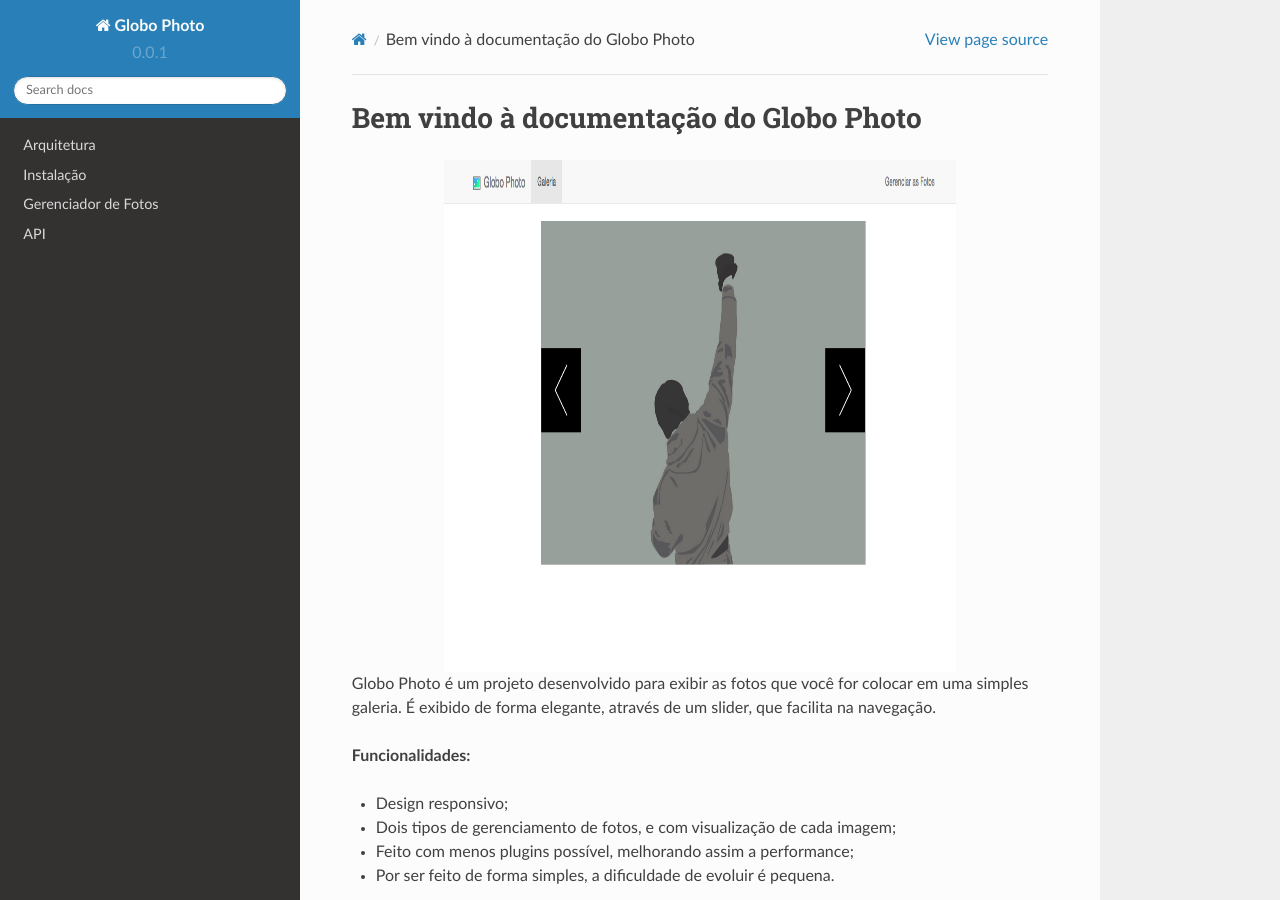
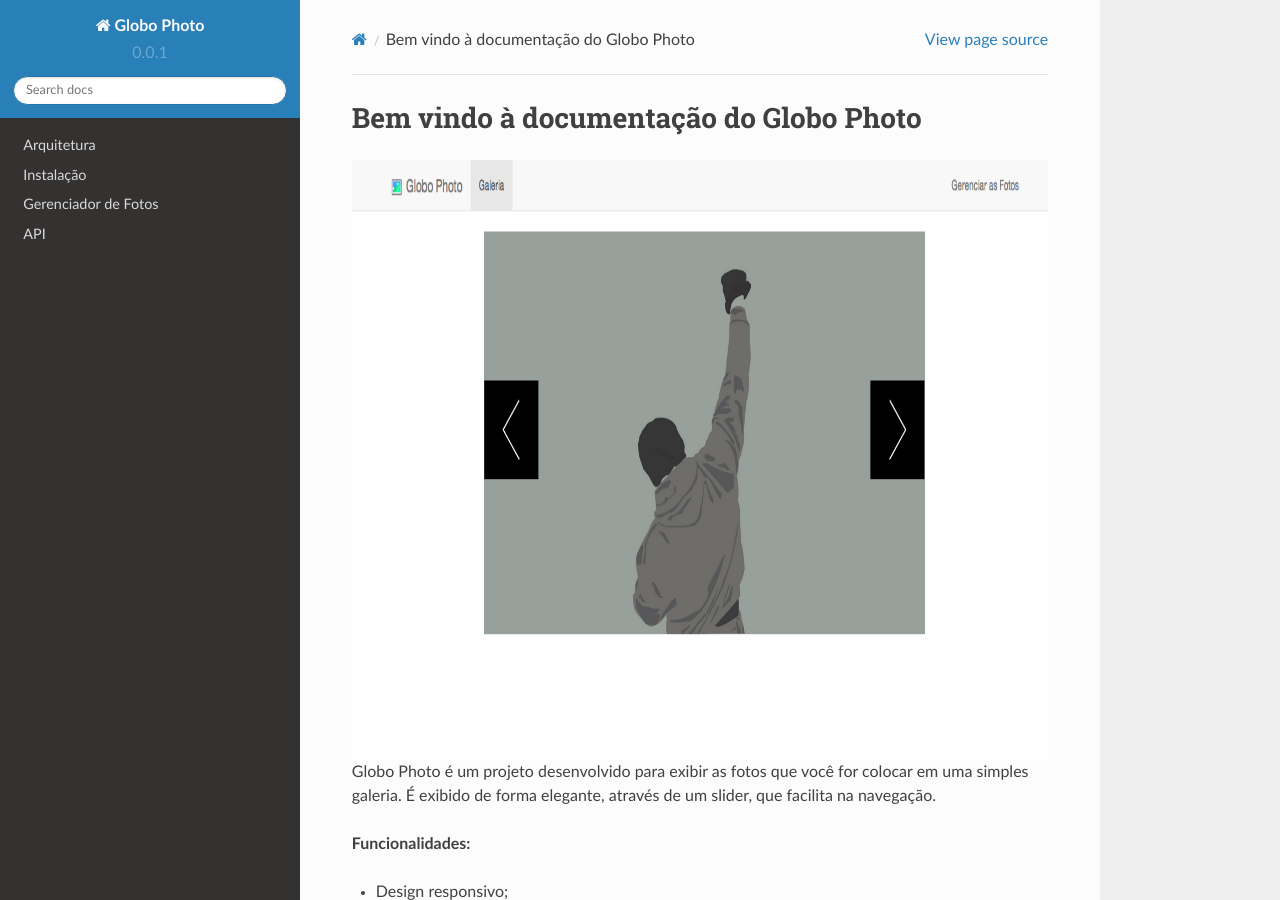
Before and after one commit to gilsondev/globophoto, a Sphinx documentation site: the page built from doc/source/index.rst, in a window 1280 px wide and 900 px high. Built offline with Sphinx 7.4.7 and the Read the Docs theme 2.0.0, drawn with Linux system fonts in a browser that asks for light colours; formulas are drawn with MathJax 3.

Commit message:
Change image size

```diff
--- a/doc/source/index.rst
+++ b/doc/source/index.rst
@@ -7,8 +7,8 @@ Bem vindo à documentação do Globo Photo
 ========================================
 
 .. image:: _static/img/screenshot.png
-    :height: 512px
-    :width: 512px
+    :height: 600px
+    :width: 800px
     :align: center
 
 Globo Photo é um projeto desenvolvido para exibir as fotos que
```
